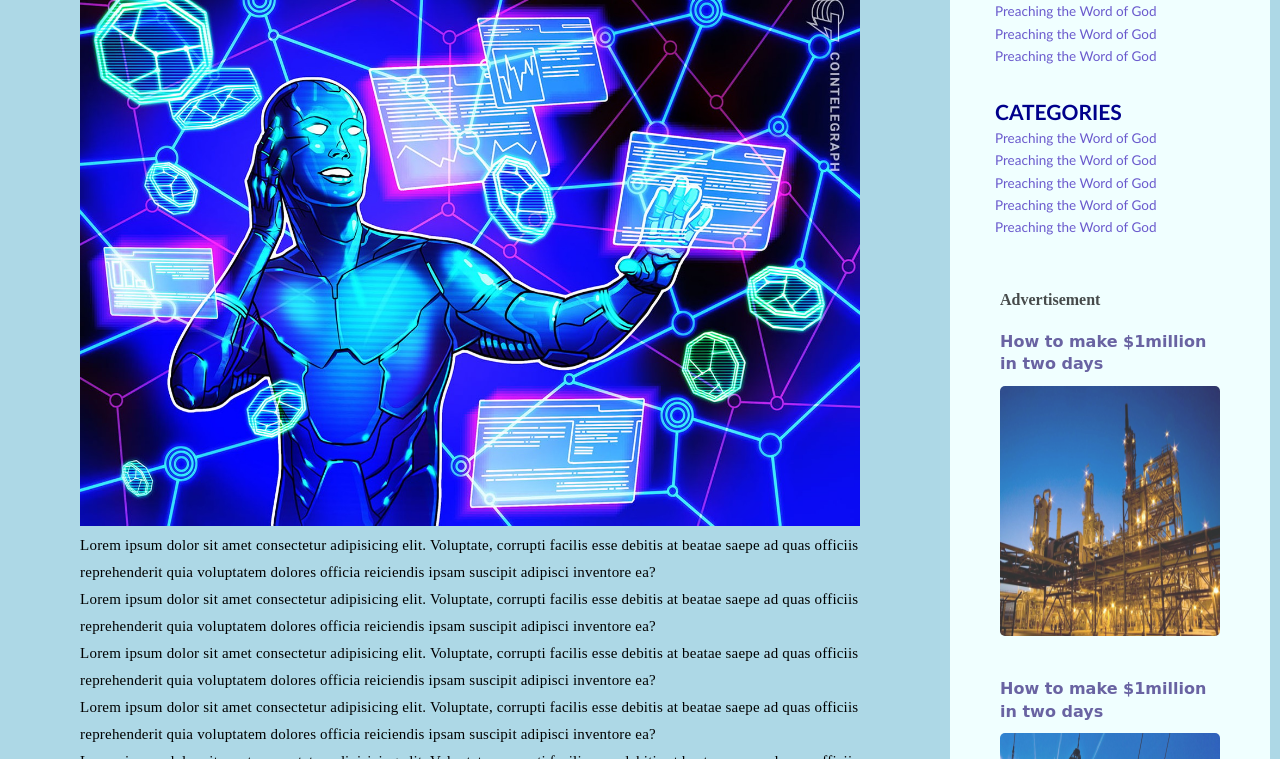
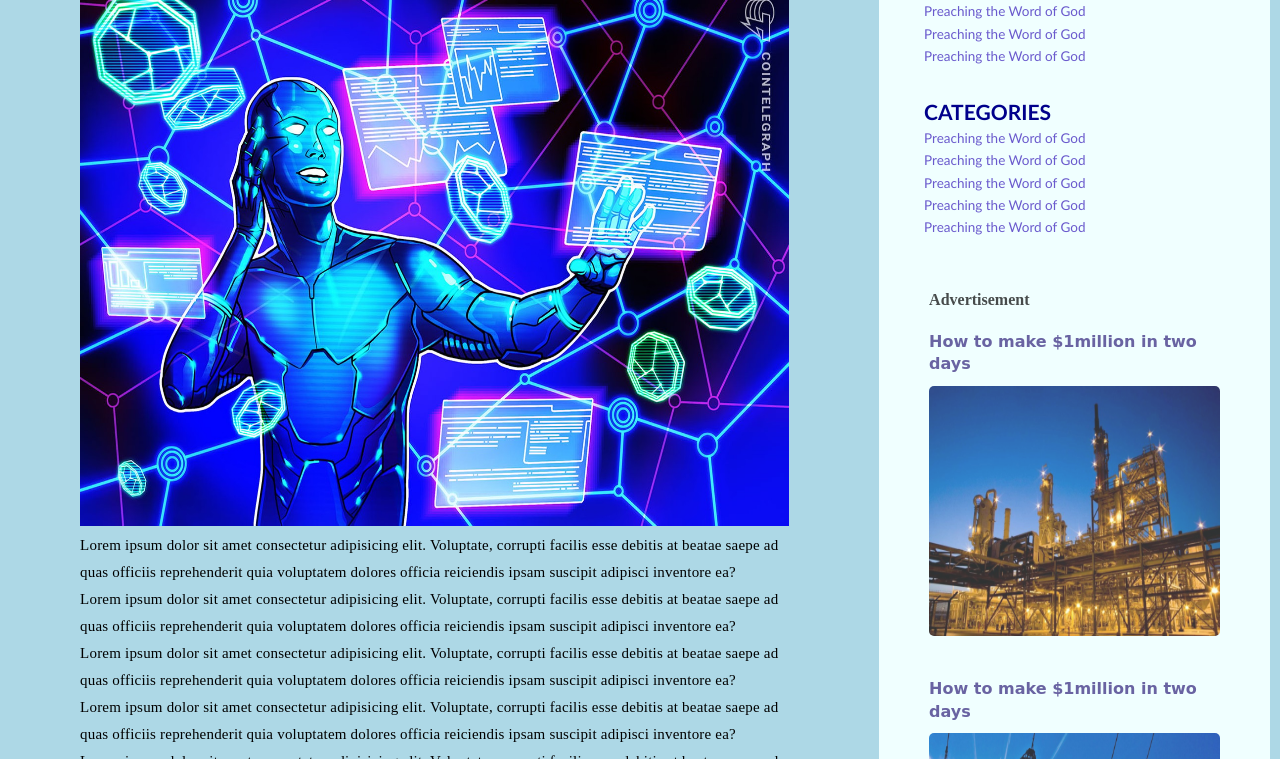
Before and after one commit to iamipheco/Lesson_3_Task_3_Anyaefiena_Ifechukwu, a website: page index.html in a window 1280 px wide. Shown: the part 196-955 px from the top of the page. Drawn offline with Linux system fonts and the light colour scheme.

Commit message:
Modify READM E1

```diff
--- a/css/style.css
+++ b/css/style.css
@@ -286,7 +286,7 @@ h6 {
 }
 
 .right-column {
-	flex: 1;
+	flex: 1.4;
 	border: 10px solid lightblue;
 	padding: 30px;
 	background-color: azure;
```
Also changed, not shown: README.md.
